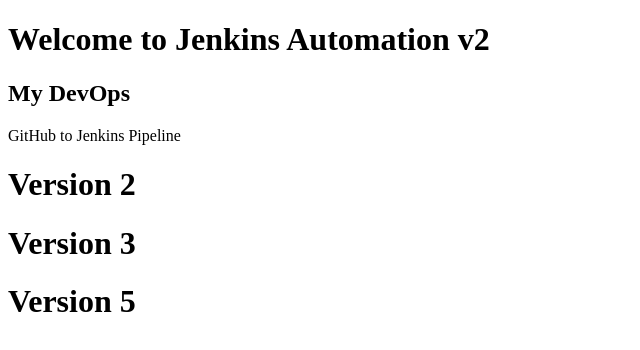
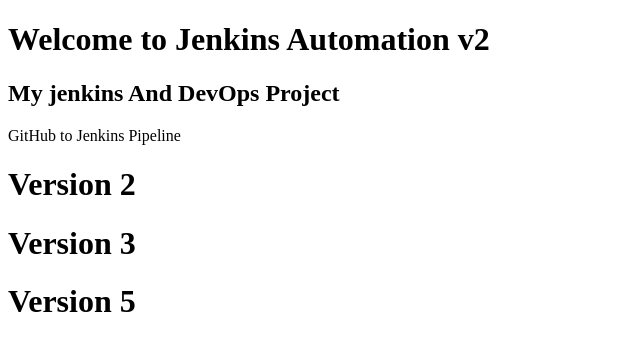
Before and after one commit to Syedibrahim07/jenkins-demo, a plain HTML site: page index.html in a window 1280 px wide. Shown: the whole page, without its empty margins (0-640 px from the left). Drawn offline with Linux system fonts and the light colour scheme.

Commit message:
new commits 1

```diff
--- a/index.html
+++ b/index.html
@@ -5,7 +5,7 @@
 </head>
 <body>
     <h1>Welcome to Jenkins Automation v2</h1>
-    <h2>My DevOps</h2>
+    <h2>My jenkins And DevOps Project</h2>
     <p>GitHub to Jenkins Pipeline</p>
 </body>
 </html>
```
